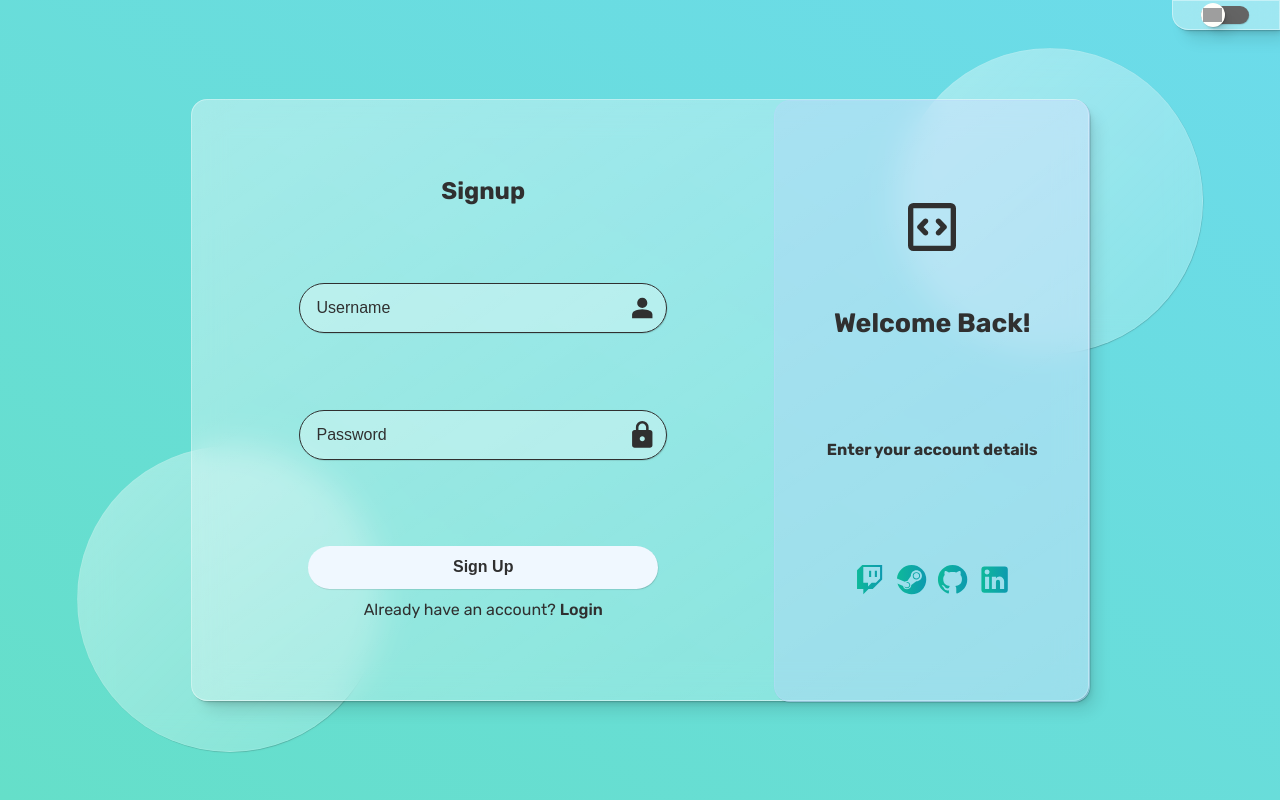
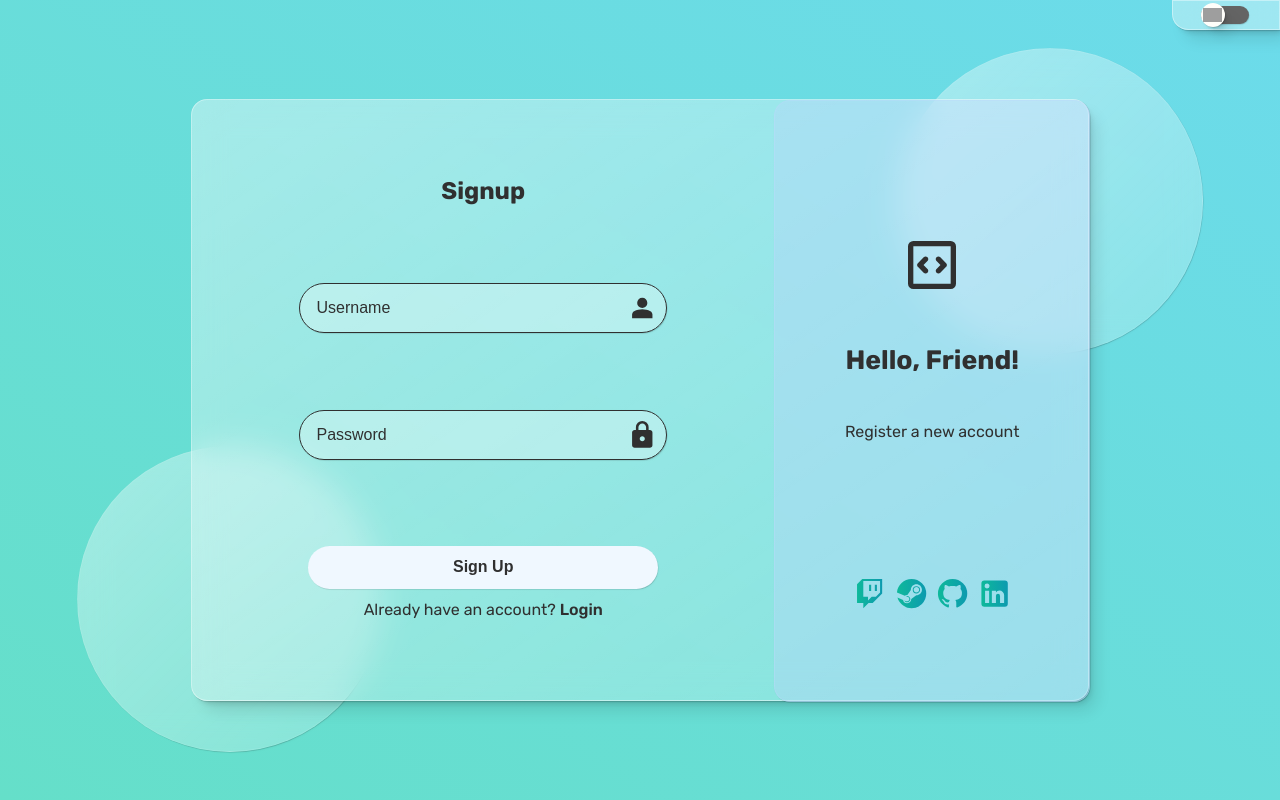
Before and after one commit to omar-elsherbiny/Glass-Login, a plain HTML site: page index.html in a window 1280 px wide. Both pictures are taken after a click on the element "Register". Drawn offline with Linux system fonts and the light colour scheme; grey boxes are pictures that could not be loaded.

Commit message:
splash screen addition

```diff
--- a/index.html
+++ b/index.html
@@ -40,6 +40,7 @@
                 </div>
             </section>
             <section id="info-panel">
+                <div class="splash-screen">
                     <svg xmlns="http://www.w3.org/2000/svg" width="42" height="42" viewBox="0 0 24 24">
                         <path fill="currentColor"
                             d="m8.825 12l1.475-1.475q.3-.3.3-.7t-.3-.7q-.3-.3-.712-.3t-.713.3L6.7 11.3q-.15.15-.213.325T6.425 12q0 .2.062.375t.213.325l2.175 2.175q.3.3.713.3t.712-.3q.3-.3.3-.7t-.3-.7zm6.35 0L13.7 13.475q-.3.3-.3.7t.3.7q.3.3.713.3t.712-.3L17.3 12.7q.15-.15.213-.325t.062-.375q0-.2-.062-.375T17.3 11.3l-2.175-2.175q-.15-.15-.337-.225t-.376-.075q-.187 0-.375.075t-.337.225q-.3.3-.3.7t.3.7zM5 21q-.825 0-1.412-.587T3 19V5q0-.825.588-1.412T5 3h14q.825 0 1.413.588T21 5v14q0 .825-.587 1.413T19 21zm0-2h14V5H5zM5 5v14z">
@@ -47,6 +48,7 @@
                     </svg>
                     <h1>Welcome Back!</h1>
                     <h4>Enter your account details</h4>
+                </div>
                 <div class="social">
                     <svg xmlns="http://www.w3.org/2000/svg" width="32" height="32" viewBox="0 0 24 24">
                         <linearGradient id="grad1" x1="0%" y1="50%" x2="100%" y2="50%">
--- a/script.js
+++ b/script.js
@@ -25,6 +25,8 @@ const loginPanel = document.getElementById('login-panel');
 const signupPanel = document.getElementById('signup-panel');
 const login2register = document.getElementById('login-to-register');
 const register2login = document.getElementById('register-to-login');
+const splashH1 = document.querySelector('.splash-screen h1');
+const splashH4 = document.querySelector('.splash-screen h4');
 
 login2register.addEventListener('click', event => {
     infoPanel.style.left = '65%';
@@ -32,6 +34,8 @@ login2register.addEventListener('click', event => {
     loginPanel.style.animation = 'fade-out 0.2s ease-in-out 0s forwards';
     signupPanel.style.width = '65%';
     signupPanel.style.animation = 'fade-in 0.3s ease-in-out 1.1s forwards';
+    splashH1.innerHTML = 'Hello, Friend!';
+    splashH4.innerHTML = 'Register a new account';
 });
 
 register2login.addEventListener('click', event => {
@@ -40,6 +44,8 @@ register2login.addEventListener('click', event => {
     loginPanel.style.animation = 'fade-in 0.3s ease-in-out 1.1s forwards';
     signupPanel.style.width = '35%';
     signupPanel.style.animation = 'fade-out 0.2s ease-in-out 0s forwards';
+    splashH1.innerHTML = 'Welcome Back!';
+    splashH4.innerHTML = 'Enter your account details';
 });
 
-register2login.dispatchEvent(new Event('click', { bubbles: true }));
+loginPanel.style.animation = 'fade-in 0.3s ease-in-out 0s forwards';
--- a/styles.css
+++ b/styles.css
@@ -209,7 +209,7 @@ input[type="checkbox"].toggle:checked+label::after {
 #info-panel {
     display: flex;
     align-items: center;
-    justify-content: start;
+    justify-content: space-evenly;
     flex-direction: column;
     position: absolute;
     top: 0;
@@ -225,19 +225,31 @@ input[type="checkbox"].toggle:checked+label::after {
     transition: left 1s ease-in-out;
 }
 
-#info-panel>svg {
+.splash-screen {
+    display: flex;
+    align-items: center;
+    justify-content: space-evenly;
+    flex-direction: column;
+    flex: 1;
+    max-height: 50%;
+}
+
+.splash-screen svg {
     width: 4rem;
     height: 4rem;
     max-width: 50%;
-    margin: 30% auto 0 auto;
 }
 
-#info-panel h1 {
-    margin: auto;
-    margin-top: 3rem;
+.splash-screen h1 {
     padding: 0 0.5rem;
     font-size: 20pt;
     text-align: center;
+}
+
+.splash-screen h4 {
+    padding: 0 0.5rem;
+    text-align: center;
+    font-weight: 400;
 }
 
 .social {
@@ -245,7 +257,6 @@ input[type="checkbox"].toggle:checked+label::after {
     align-items: center;
     justify-content: space-evenly;
     flex-wrap: wrap;
-    margin: auto;
     padding: 0 0.5rem;
 }
 
@@ -458,4 +469,5 @@ input[type="checkbox"].toggle:checked+label::after {
     }
 }
 
-/*620px*/
+/*445 horz*/
+/*340 vert*/
```
Lines whose indentation alone changed are shown as unchanged.
